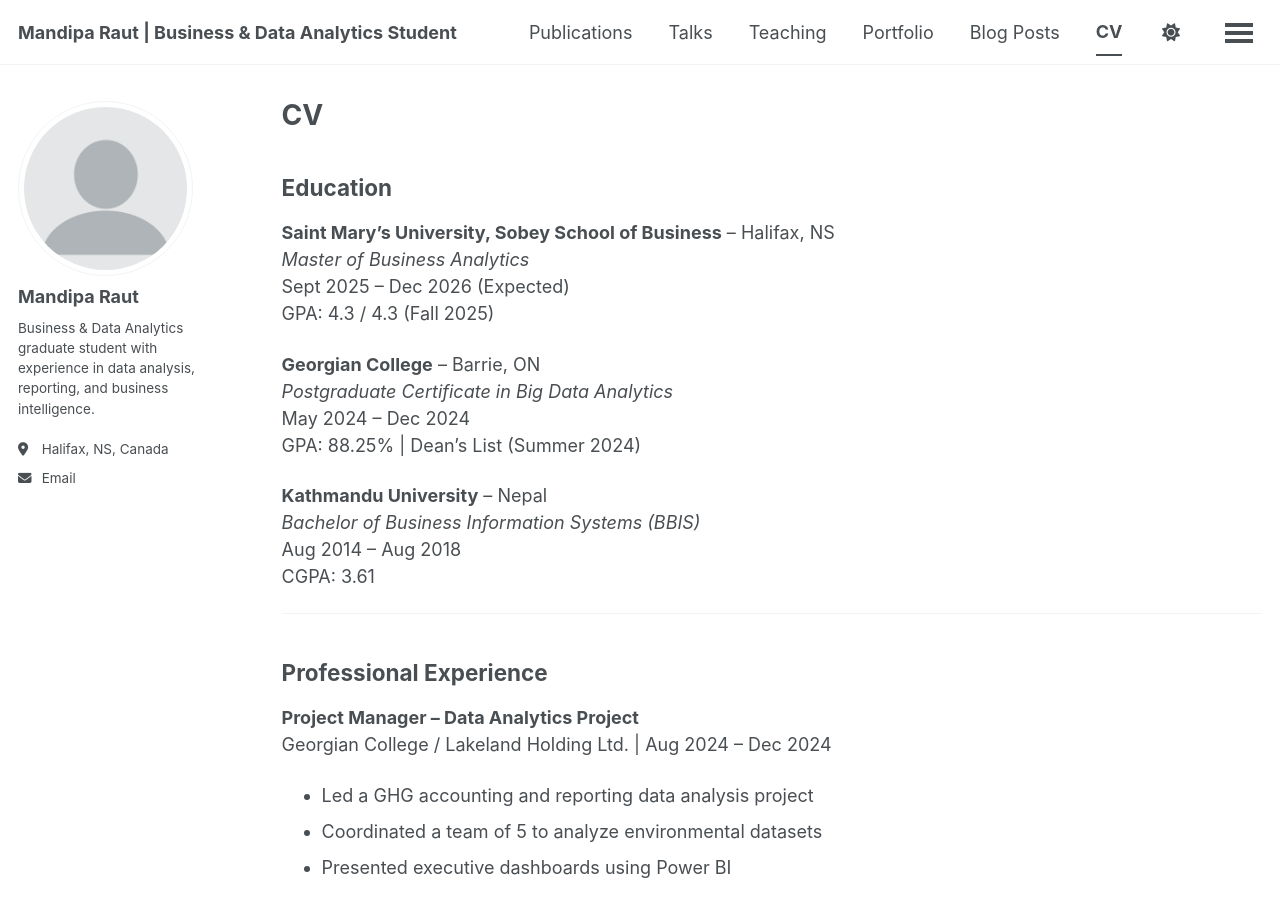
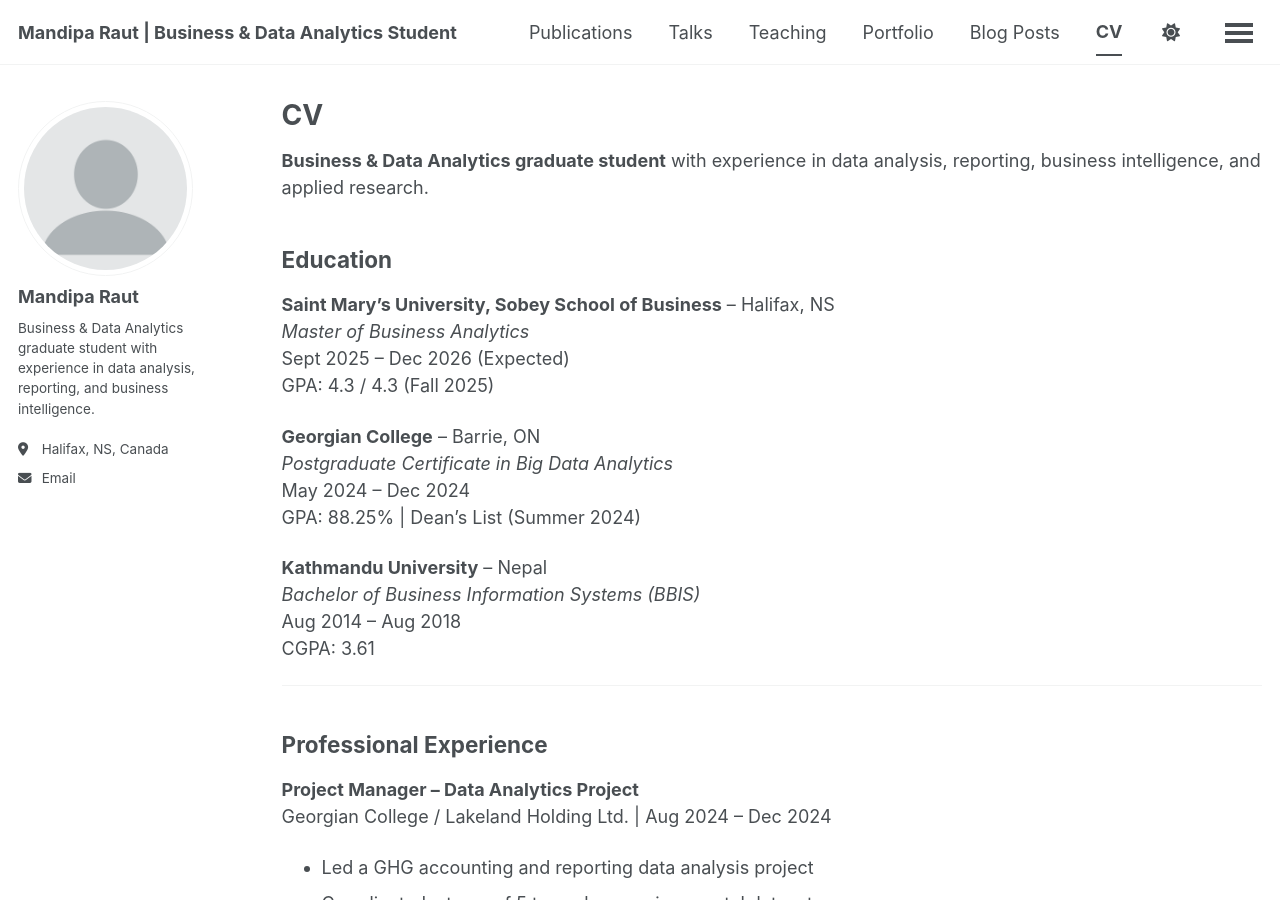
Before and after one commit to Mandiparaut/Mandiparaut.github.io, a Jekyll site: the page built from _pages/cv.md, in a window 1280 px wide and 900 px high. Built offline with Jekyll 4.4.1, drawn with Linux system fonts in a browser that asks for light colours; a script bundle is joined from its source files by our own code; library files that are not in the unit come from our copies.

Commit message:
Update cv.md

```diff
--- a/_pages/cv.md
+++ b/_pages/cv.md
@@ -8,6 +8,7 @@
 ---
 
 {% include base_path %}
+**Business & Data Analytics graduate student** with experience in data analysis, reporting, business intelligence, and applied research.
 
 ## Education
 
```
